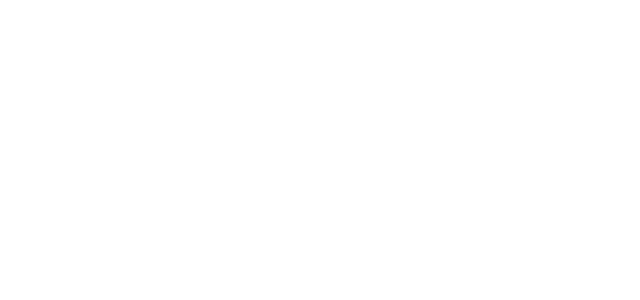
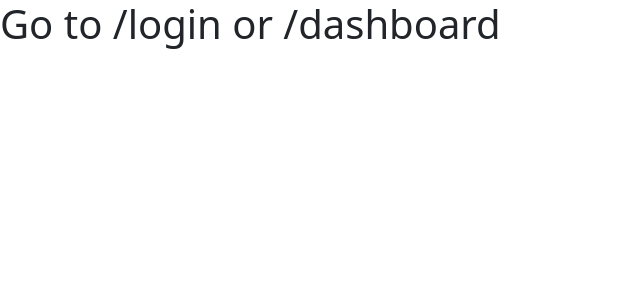
Before and after one commit to ameybhosle212/assignment-frontend, a React (Vite) app: page / in a window 1280 px wide. Before the commit this address had no page. Shown: the top 300 px of the page, without its empty margins (0-640 px from the left). Built offline with nearby package versions, Linux system fonts and the light colour scheme.

Commit message:
added homepage

```diff
--- a/src/App.tsx
+++ b/src/App.tsx
@@ -2,6 +2,7 @@
 import './App.css'
 import Dashboard from './Components/Dashboard';
 import Login from './Components/Login'
+import HomePage from './Components/HomePage';
 
 function App() {
   return (
@@ -10,6 +11,7 @@
         <Routes>
           <Route path="/dashboard" element={<Dashboard />} />
           <Route path="/login" element={<Login />} />
+          <Route path="/" element={<HomePage />} />
         </Routes>
       </Router>
     </>
--- /dev/null
+++ b/src/Components/HomePage.tsx
@@ -0,0 +1,9 @@
+const HomePage = () => {
+    return (
+        <div>
+            <h1>Go to /login or /dashboard</h1>
+        </div>
+    );
+}
+
+export default HomePage;
```
